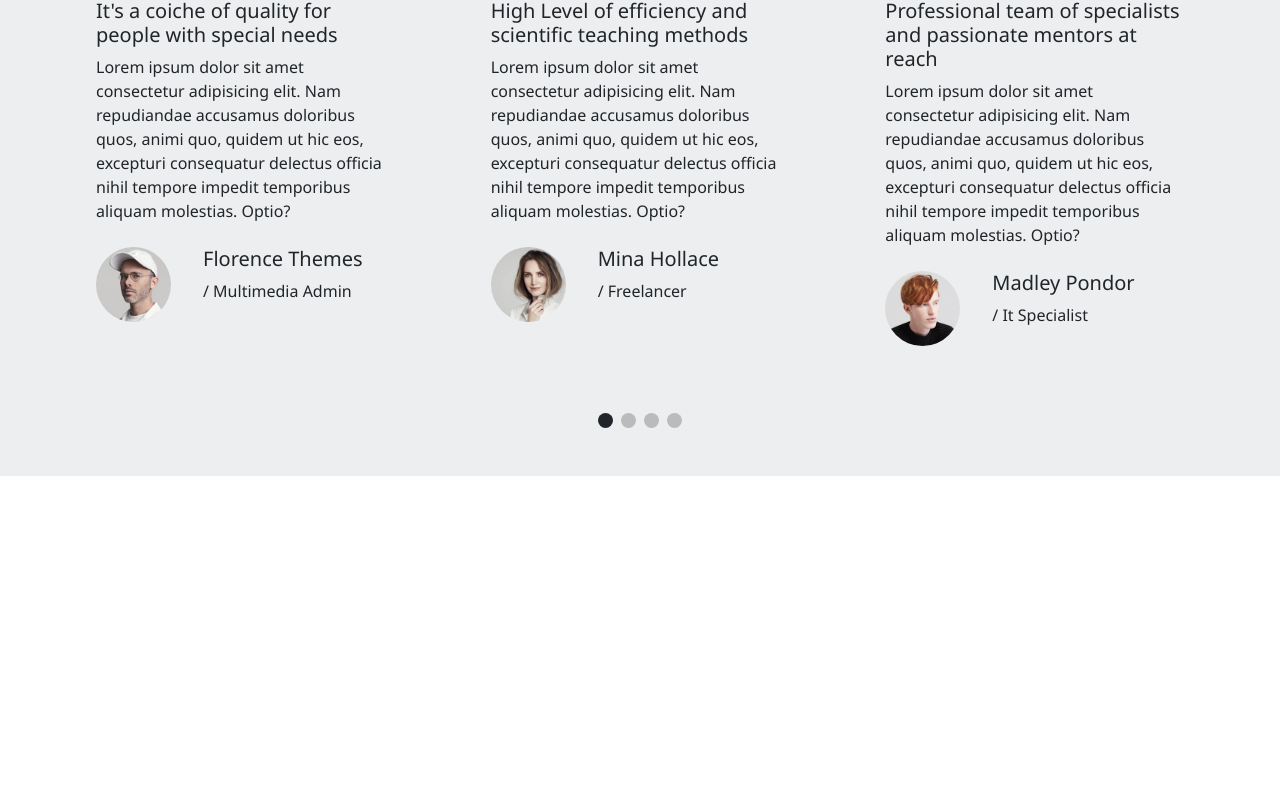
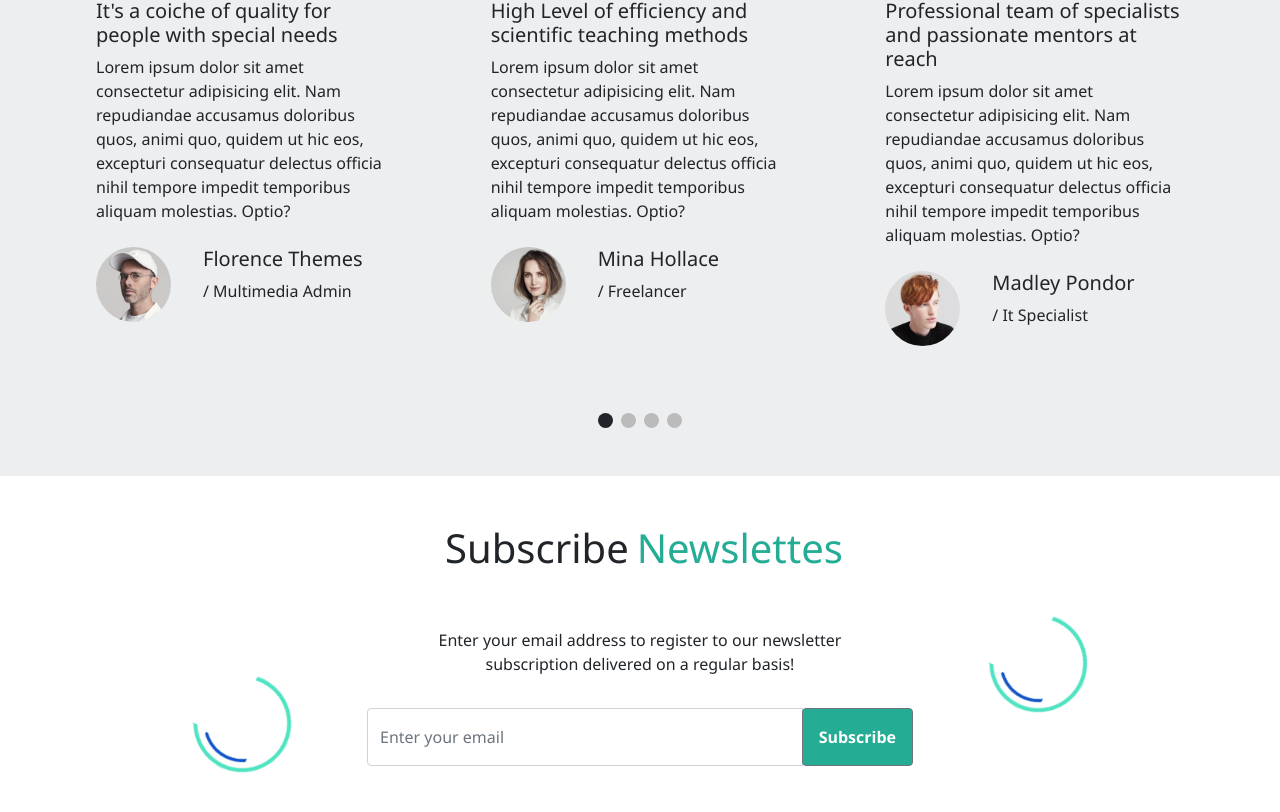
Before and after one commit to alessandroordetti/proj-html-vuejs, a Vue app: page / in a window 1280 px wide. Shown: the part 5172-5984 px from the top of the page. Before the commit the page ends 5648 px from the top, so only its background shows below. Built offline with nearby package versions, Linux system fonts and the light colour scheme.

Commit message:
Subscribe Section Completed

```diff
--- a/src/components/IndexMain.vue
+++ b/src/components/IndexMain.vue
@@ -13,6 +13,8 @@
         <IndexEventsSection />
 
         <IndexFeedbacksSection />
+
+        <IndexSubscribeSection />
     </main>
 </template>
 
@@ -24,6 +26,7 @@ import IndexSecondExploreSection from './IndexSecondExploreSection.vue';
 import IndexBusinessSection from './IndexBusinessSection.vue';
 import IndexEventsSection from './IndexEventsSection.vue';
 import IndexFeedbacksSection from './IndexFeedbacksSection.vue';
+import IndexSubscribeSection from './IndexSubscribeSection.vue';
 
 export default {
     components: {
@@ -33,7 +36,8 @@ export default {
         IndexSecondExploreSection,
         IndexBusinessSection,
         IndexEventsSection,
-        IndexFeedbacksSection
+        IndexFeedbacksSection,
+        IndexSubscribeSection,
     }
 }
 </script>
--- /dev/null
+++ b/src/components/IndexSubscribeSection.vue
@@ -0,0 +1,60 @@
+<template>
+    <div class="subscribe-section position-relative">
+        <div class="container">
+
+            <img src="../assets/img/maxcoach-shape-02.png" alt="Immagine sfondo" class="circle position-absolute">
+
+            <img src="../assets/img/maxcoach-shape-02.png" alt="Immagine sfondo" class="second-circle position-absolute">
+
+            <div class="row">
+                <div class="col-12 text-center py-5">
+                    <h1 class="d-inline-block mx-2">Subscribe</h1>
+                    <h1 class="d-inline-block green-color">Newslettes</h1>
+                </div>
+
+                <div class="col-5 m-auto text-center mb-3">
+                    <p>Enter your email address to register to our newsletter subscription delivered on a regular basis!</p>
+                </div>
+            </div>
+
+            <div class="row">
+                <div class="col-6 m-auto">
+                    <div class="input-group mb-3">
+                        <input type="text" class="form-control" placeholder="Enter your email">
+
+                        <div class="input-group-append">
+                            <button class="btn btn-outline-secondary p-3 green-background text-white" type="button"> <b>Subscribe</b> </button>
+                        </div>
+                    </div>
+                </div>
+            </div>
+        </div>
+    </div>
+</template>
+
+<script>
+export default {
+    name: 'IndexSubscribeSection',
+
+}
+</script>
+
+<style lang="scss" scoped>
+    .subscribe-section{
+        height: 400px;
+    }
+
+    .circle {
+        top: 50%;
+        left: 15%;
+        width: 100px;
+    }
+
+    .second-circle {
+        top: 35%;
+        right: 15%;
+        width: 100px;
+    }
+
+
+</style>
```
